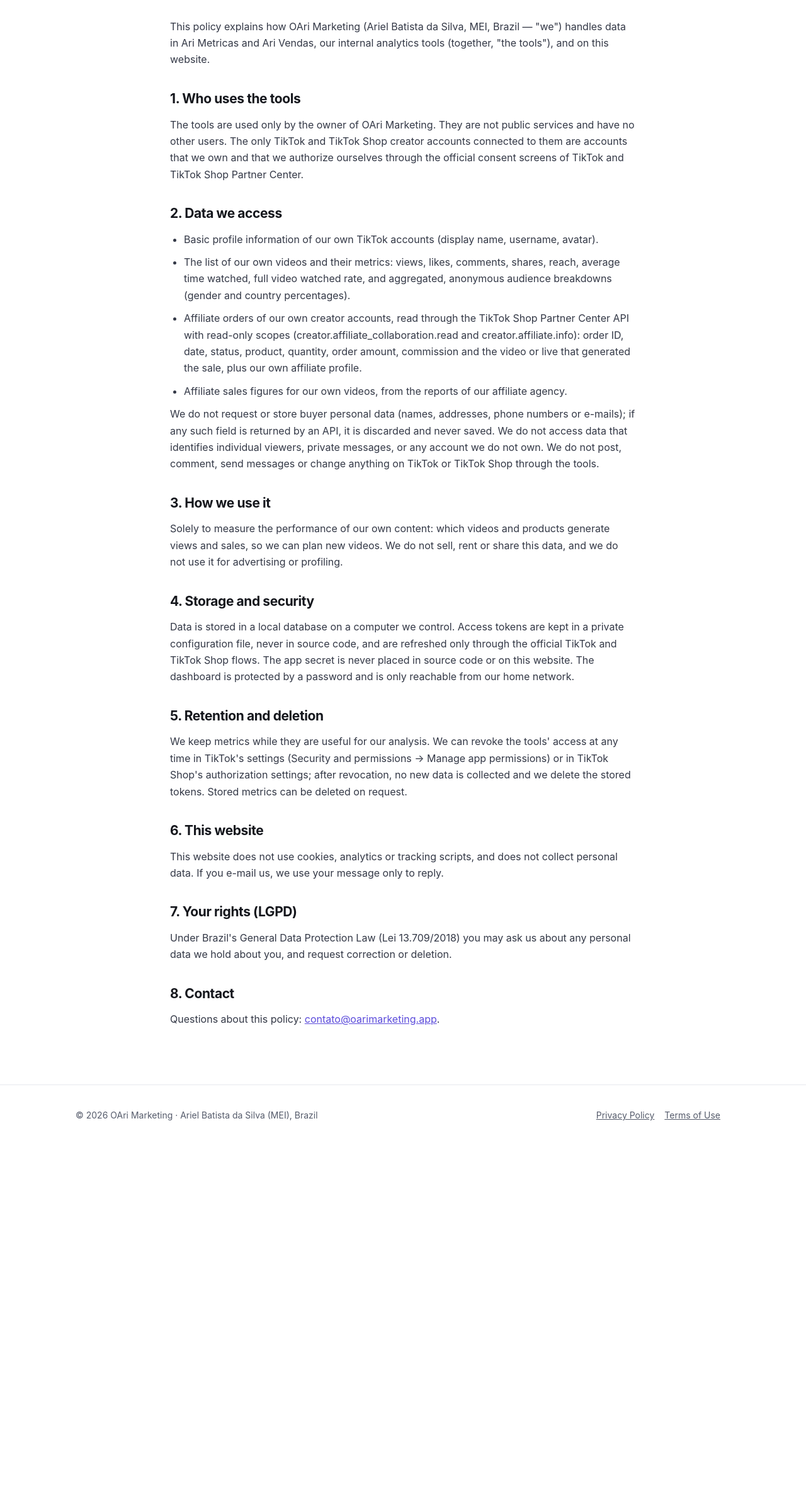
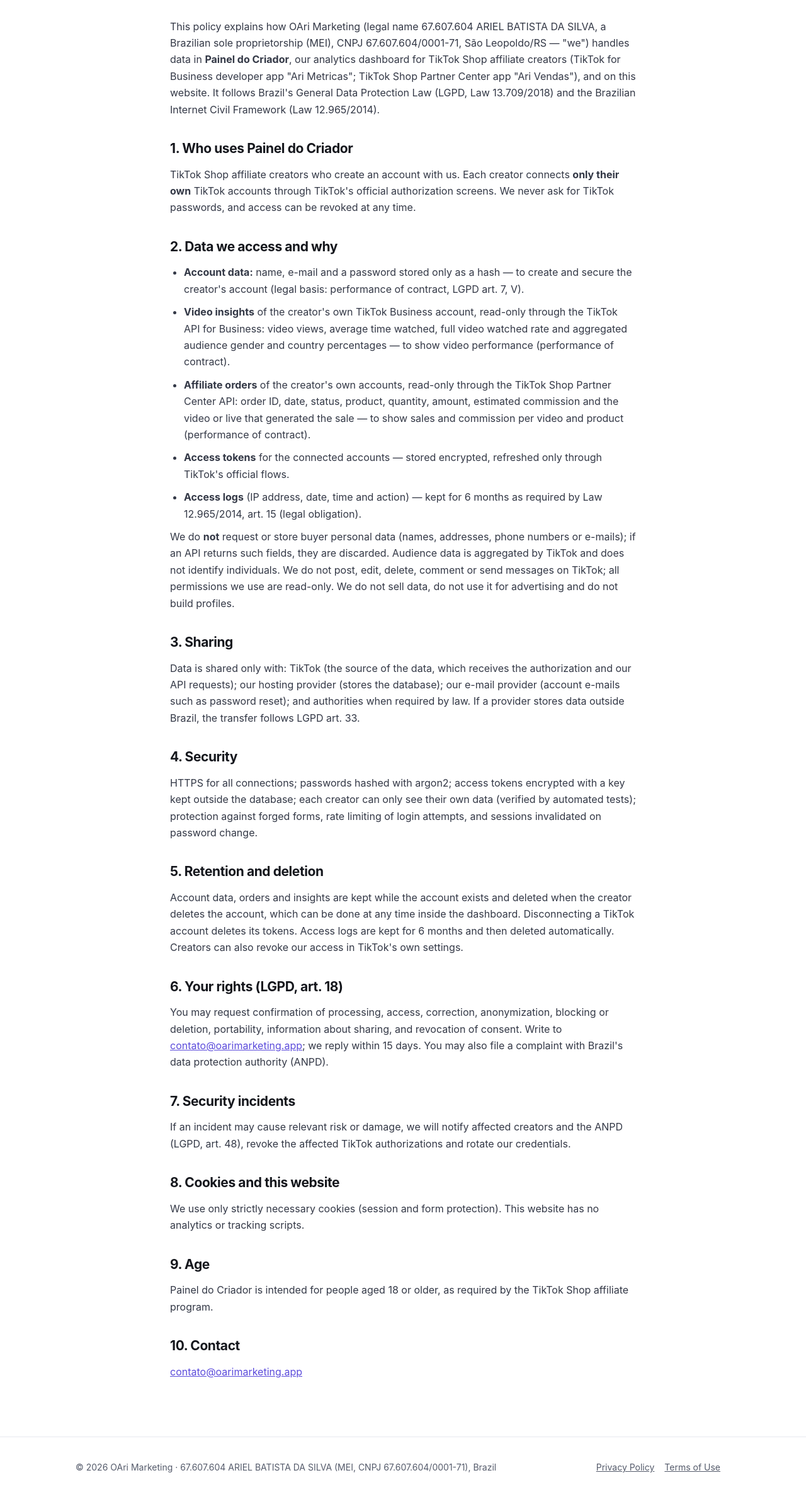
Before and after one commit to batistaariel88-dotcom/oarimarketing-site, a plain HTML site: page privacy.html in a window 1280 px wide. Shown: the part 197-2574 px from the top of the page at 63% size. Before the commit the page ends 2015 px from the top, so only its background shows below. Drawn offline with Linux system fonts and the light colour scheme.

Commit message:
Site descreve o produto Painel do Criador (privacidade e termos para vários criadores)

```diff
--- a/privacy.html
+++ b/privacy.html
@@ -9,46 +9,52 @@
 <body>
 <header class="top"><div class="wrap">
   <a class="logo" href="/">OAri<span>Marketing</span></a>
-  <nav><a href="/">Home</a><a href="/terms.html">Terms</a><a href="/#contact">Contact</a></nav>
+  <nav><a href="/">Home</a><a href="/privacy.html">Privacy</a><a href="/terms.html">Terms</a><a href="/#contact">Contact</a></nav>
 </div></header>
 <main class="doc"><div class="wrap">
   <h1>Privacy Policy</h1>
   <p class="upd">Last updated: November 26, 2026</p>
+  <p>This policy explains how OAri Marketing (legal name 67.607.604 ARIEL BATISTA DA SILVA, a Brazilian sole proprietorship (MEI), CNPJ 67.607.604/0001-71, São Leopoldo/RS — "we") handles data in <b>Painel do Criador</b>, our analytics dashboard for TikTok Shop affiliate creators (TikTok for Business developer app "Ari Metricas"; TikTok Shop Partner Center app "Ari Vendas"), and on this website. It follows Brazil's General Data Protection Law (LGPD, Law 13.709/2018) and the Brazilian Internet Civil Framework (Law 12.965/2014).</p>
 
-  <p>This policy explains how OAri Marketing (Ariel Batista da Silva, MEI, Brazil — "we") handles data in Ari Metricas and Ari Vendas, our internal analytics tools (together, "the tools"), and on this website.</p>
+  <h2>1. Who uses Painel do Criador</h2>
+  <p>TikTok Shop affiliate creators who create an account with us. Each creator connects <b>only their own</b> TikTok accounts through TikTok's official authorization screens. We never ask for TikTok passwords, and access can be revoked at any time.</p>
 
-  <h2>1. Who uses the tools</h2>
-  <p>The tools are used only by the owner of OAri Marketing. They are not public services and have no other users. The only TikTok and TikTok Shop creator accounts connected to them are accounts that we own and that we authorize ourselves through the official consent screens of TikTok and TikTok Shop Partner Center.</p>
+  <h2>2. Data we access and why</h2>
+  <ul>
+    <li><b>Account data:</b> name, e-mail and a password stored only as a hash — to create and secure the creator's account (legal basis: performance of contract, LGPD art. 7, V).</li>
+    <li><b>Video insights</b> of the creator's own TikTok Business account, read-only through the TikTok API for Business: video views, average time watched, full video watched rate and aggregated audience gender and country percentages — to show video performance (performance of contract).</li>
+    <li><b>Affiliate orders</b> of the creator's own accounts, read-only through the TikTok Shop Partner Center API: order ID, date, status, product, quantity, amount, estimated commission and the video or live that generated the sale — to show sales and commission per video and product (performance of contract).</li>
+    <li><b>Access tokens</b> for the connected accounts — stored encrypted, refreshed only through TikTok's official flows.</li>
+    <li><b>Access logs</b> (IP address, date, time and action) — kept for 6 months as required by Law 12.965/2014, art. 15 (legal obligation).</li>
+  </ul>
+  <p>We do <b>not</b> request or store buyer personal data (names, addresses, phone numbers or e-mails); if an API returns such fields, they are discarded. Audience data is aggregated by TikTok and does not identify individuals. We do not post, edit, delete, comment or send messages on TikTok; all permissions we use are read-only. We do not sell data, do not use it for advertising and do not build profiles.</p>
 
-  <h2>2. Data we access</h2>
-  <ul>
-    <li>Basic profile information of our own TikTok accounts (display name, username, avatar).</li>
-    <li>The list of our own videos and their metrics: views, likes, comments, shares, reach, average time watched, full video watched rate, and aggregated, anonymous audience breakdowns (gender and country percentages).</li>
-    <li>Affiliate orders of our own creator accounts, read through the TikTok Shop Partner Center API with read-only scopes (creator.affiliate_collaboration.read and creator.affiliate.info): order ID, date, status, product, quantity, order amount, commission and the video or live that generated the sale, plus our own affiliate profile.</li>
-    <li>Affiliate sales figures for our own videos, from the reports of our affiliate agency.</li>
-  </ul>
-  <p>We do not request or store buyer personal data (names, addresses, phone numbers or e-mails); if any such field is returned by an API, it is discarded and never saved. We do not access data that identifies individual viewers, private messages, or any account we do not own. We do not post, comment, send messages or change anything on TikTok or TikTok Shop through the tools.</p>
+  <h2>3. Sharing</h2>
+  <p>Data is shared only with: TikTok (the source of the data, which receives the authorization and our API requests); our hosting provider (stores the database); our e-mail provider (account e-mails such as password reset); and authorities when required by law. If a provider stores data outside Brazil, the transfer follows LGPD art. 33.</p>
 
-  <h2>3. How we use it</h2>
-  <p>Solely to measure the performance of our own content: which videos and products generate views and sales, so we can plan new videos. We do not sell, rent or share this data, and we do not use it for advertising or profiling.</p>
-
-  <h2>4. Storage and security</h2>
-  <p>Data is stored in a local database on a computer we control. Access tokens are kept in a private configuration file, never in source code, and are refreshed only through the official TikTok and TikTok Shop flows. The app secret is never placed in source code or on this website. The dashboard is protected by a password and is only reachable from our home network.</p>
+  <h2>4. Security</h2>
+  <p>HTTPS for all connections; passwords hashed with argon2; access tokens encrypted with a key kept outside the database; each creator can only see their own data (verified by automated tests); protection against forged forms, rate limiting of login attempts, and sessions invalidated on password change.</p>
 
   <h2>5. Retention and deletion</h2>
-  <p>We keep metrics while they are useful for our analysis. We can revoke the tools' access at any time in TikTok's settings (Security and permissions → Manage app permissions) or in TikTok Shop's authorization settings; after revocation, no new data is collected and we delete the stored tokens. Stored metrics can be deleted on request.</p>
+  <p>Account data, orders and insights are kept while the account exists and deleted when the creator deletes the account, which can be done at any time inside the dashboard. Disconnecting a TikTok account deletes its tokens. Access logs are kept for 6 months and then deleted automatically. Creators can also revoke our access in TikTok's own settings.</p>
 
-  <h2>6. This website</h2>
-  <p>This website does not use cookies, analytics or tracking scripts, and does not collect personal data. If you e-mail us, we use your message only to reply.</p>
+  <h2>6. Your rights (LGPD, art. 18)</h2>
+  <p>You may request confirmation of processing, access, correction, anonymization, blocking or deletion, portability, information about sharing, and revocation of consent. Write to <a href="mailto:contato@oarimarketing.app">contato@oarimarketing.app</a>; we reply within 15 days. You may also file a complaint with Brazil's data protection authority (ANPD).</p>
 
-  <h2>7. Your rights (LGPD)</h2>
-  <p>Under Brazil's General Data Protection Law (Lei 13.709/2018) you may ask us about any personal data we hold about you, and request correction or deletion.</p>
+  <h2>7. Security incidents</h2>
+  <p>If an incident may cause relevant risk or damage, we will notify affected creators and the ANPD (LGPD, art. 48), revoke the affected TikTok authorizations and rotate our credentials.</p>
 
-  <h2>8. Contact</h2>
-  <p>Questions about this policy: <a href="mailto:contato@oarimarketing.app">contato@oarimarketing.app</a>.</p>
+  <h2>8. Cookies and this website</h2>
+  <p>We use only strictly necessary cookies (session and form protection). This website has no analytics or tracking scripts.</p>
+
+  <h2>9. Age</h2>
+  <p>Painel do Criador is intended for people aged 18 or older, as required by the TikTok Shop affiliate program.</p>
+
+  <h2>10. Contact</h2>
+  <p><a href="mailto:contato@oarimarketing.app">contato@oarimarketing.app</a></p>
 </div></main>
 <footer><div class="wrap">
-  <span>© 2026 OAri Marketing · Ariel Batista da Silva (MEI), Brazil</span>
+  <span>© 2026 OAri Marketing · 67.607.604 ARIEL BATISTA DA SILVA (MEI, CNPJ 67.607.604/0001-71), Brazil</span>
   <span><a href="/privacy.html">Privacy Policy</a><a href="/terms.html">Terms of Use</a></span>
 </div></footer>
 </body>
```
Also changed, not shown: index.html (+12 -12 lines), terms.html (+26 -17 lines).
